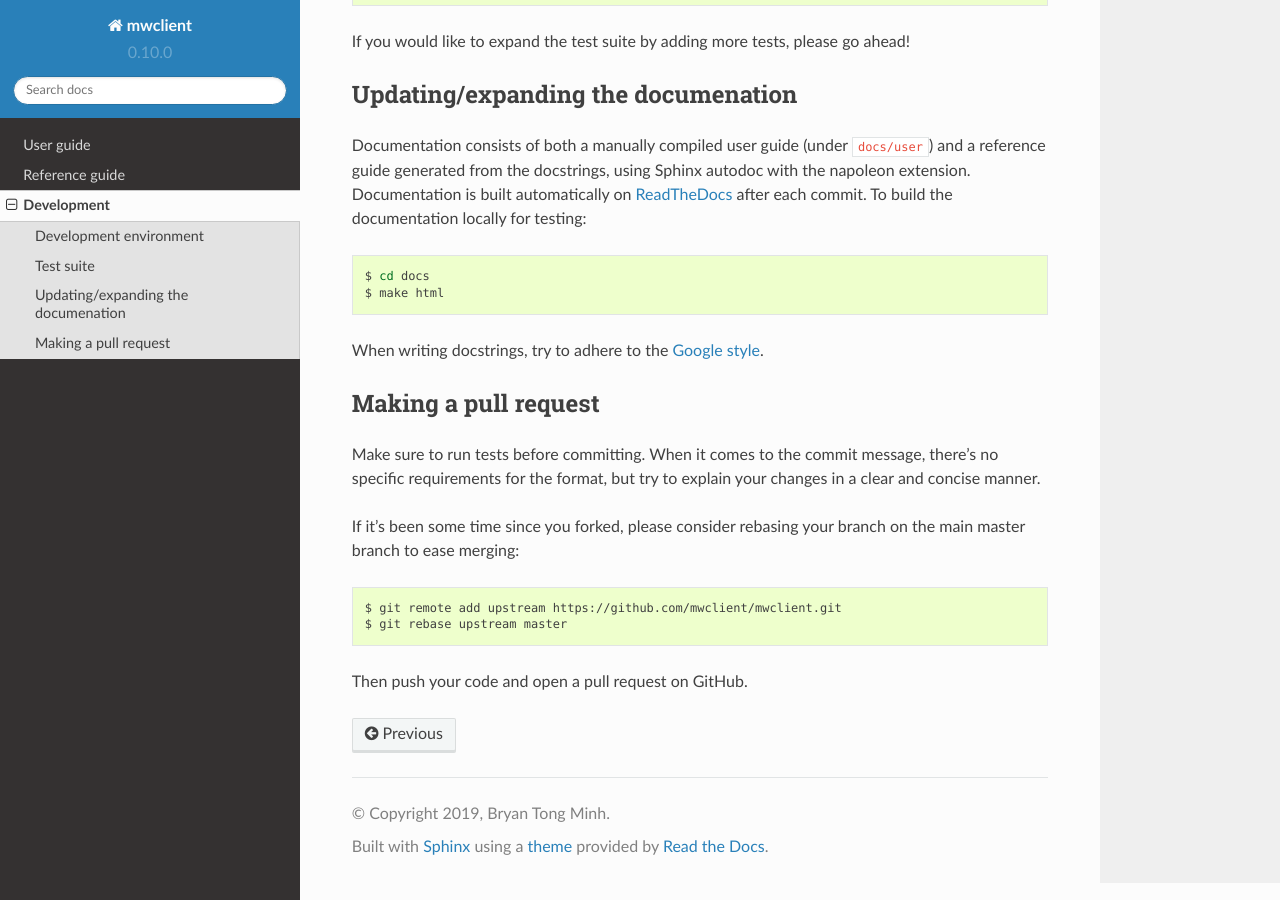
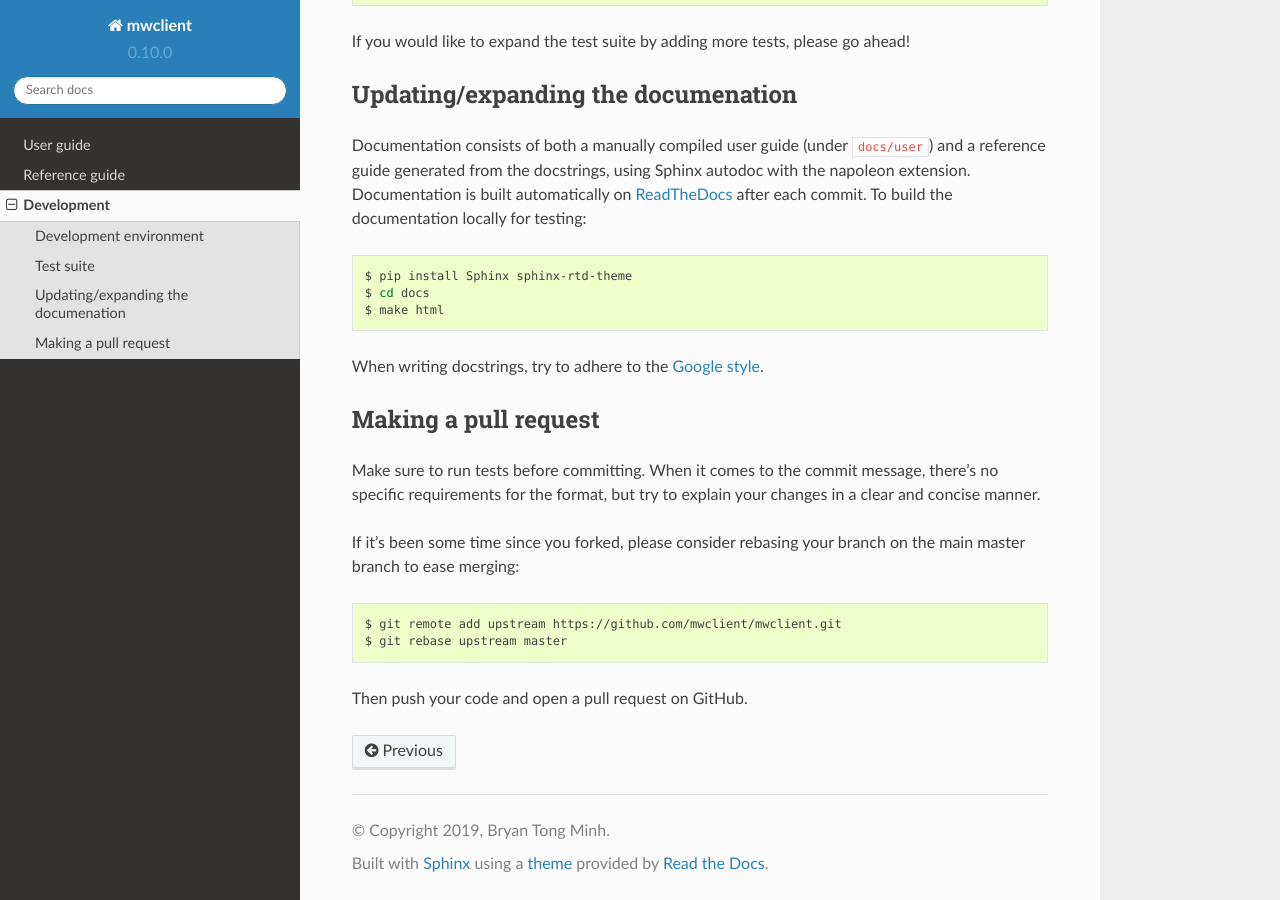
Before and after one commit to mwclient/mwclient, a Sphinx documentation site: the page built from docs/source/development/index.rst, in a window 1280 px wide and 900 px high, scrolled down 1123 px. Built offline with Sphinx 7.4.7 and the Read the Docs theme 2.0.0, drawn with Linux system fonts in a browser that asks for light colours; the version number is read from the project's files by our own code.

Commit message:
Docs: Mention dependencies needed to build docs

```diff
--- a/docs/source/development/index.rst
+++ b/docs/source/development/index.rst
@@ -72,6 +72,7 @@ To build the documentation locally for testing:
 
 .. code:: bash
 
+    $ pip install Sphinx sphinx-rtd-theme
     $ cd docs
     $ make html
 
```
